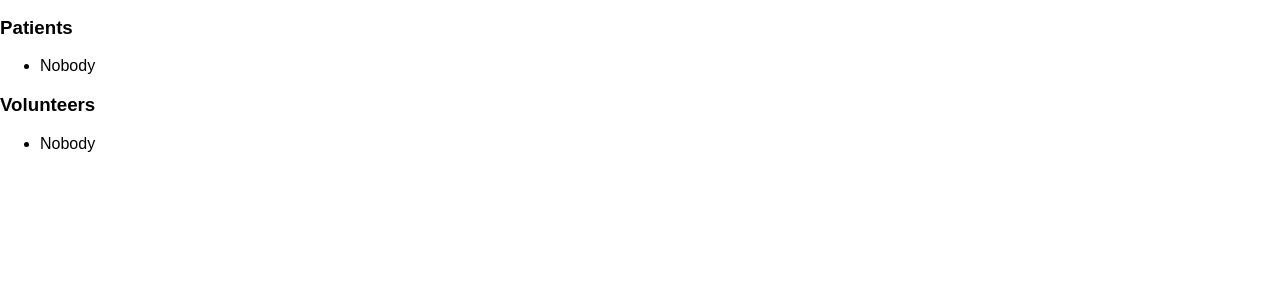
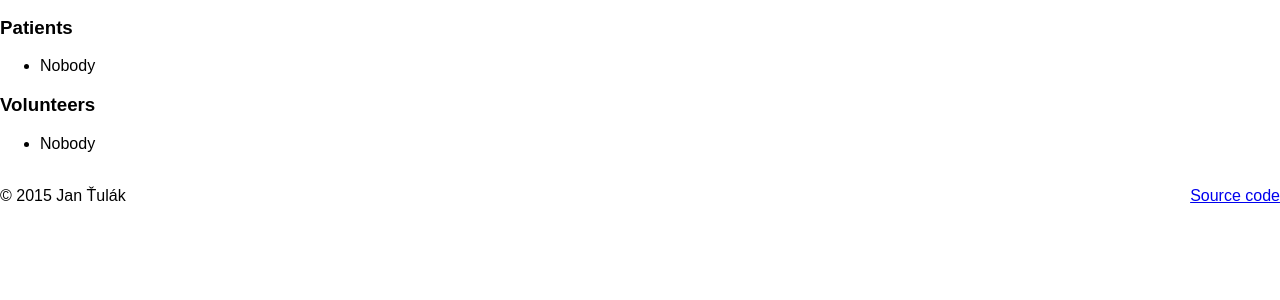
Before and after one commit to BroukPytlik/volunteer-organiser, a Django app: template organiser/board/templates/board/index.html in a window 1280 px wide. Shown: the part 389-689 px from the top of the page. Run offline with Django 3.2, Linux system fonts and the light colour scheme; the template is opened without the code that fills it, so the values that code supplies are empty.

Commit message:
Added basic footer to the template
Signed-off-by: Jan Tulak <jan@tulak.me>

```diff
--- a/organiser/templates/organiser/base.html
+++ b/organiser/templates/organiser/base.html
@@ -140,5 +140,16 @@
 </div>
 <!-- END Container -->
 
+    <div id="footer" class="pure-g">
+        <div class="pure-u-1-3 left">
+            &copy; 2015 Jan Ťulák
+        </div>
+        <div class="pure-u-1-3"></div>
+        <div class="pure-u-1-3 right">
+            <a href="https://github.com/BroukPytlik/volunteer-organiser">
+                {{_('Source code')}}
+            </a>
+        </div>
+    </div>
     </body>
 </html>
--- a/organiser/templates/static/css/organiser.css
+++ b/organiser/templates/static/css/organiser.css
@@ -1,5 +1,13 @@
 .center{
 	text-align: center;
+}
+
+.left {
+    text-align: left;
+}
+
+.right {
+    text-align: right;
 }
 
 .lang-form {
```
Also changed, not shown: organiser/locale/cs/LC_MESSAGES/django.po.
